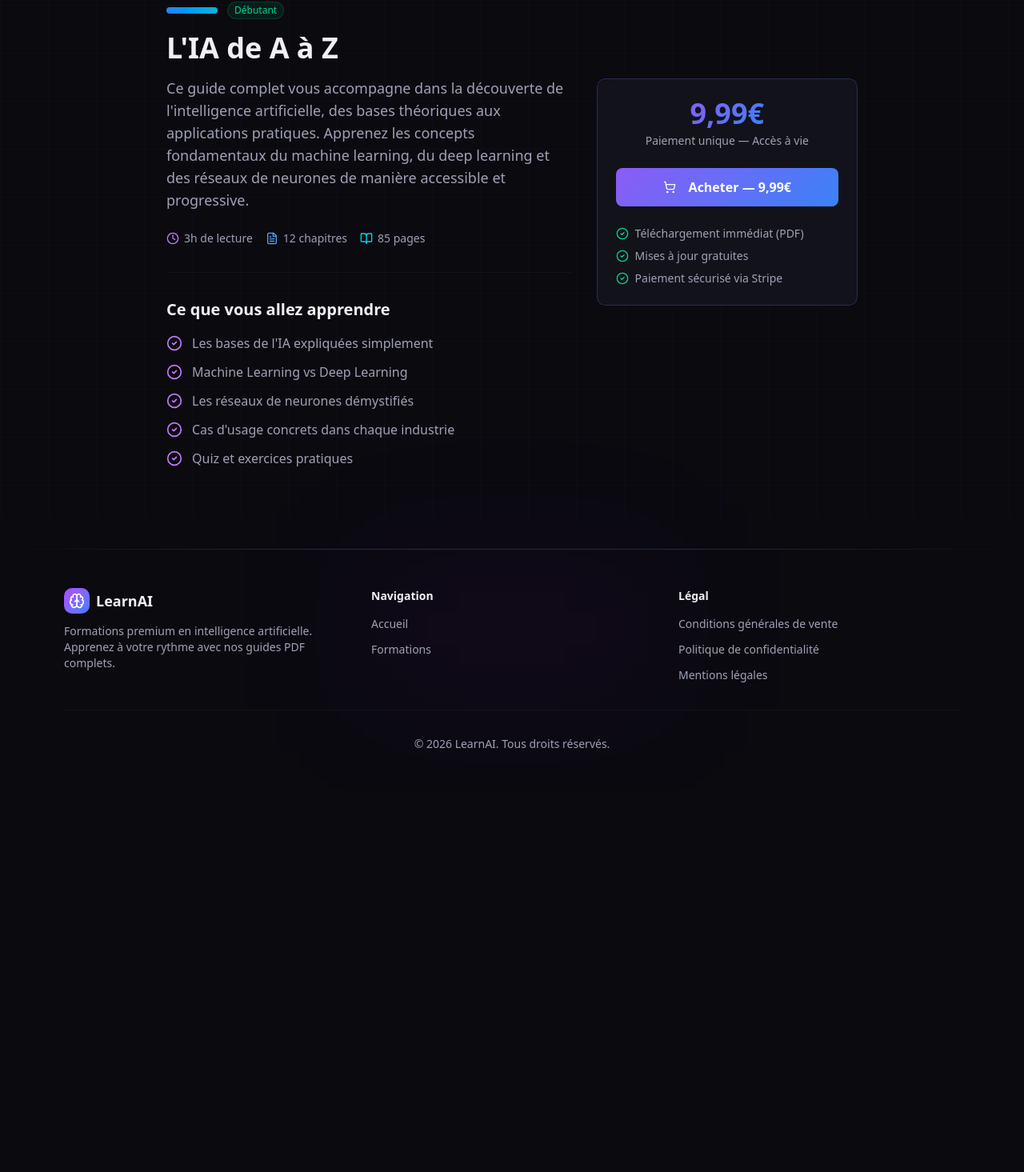
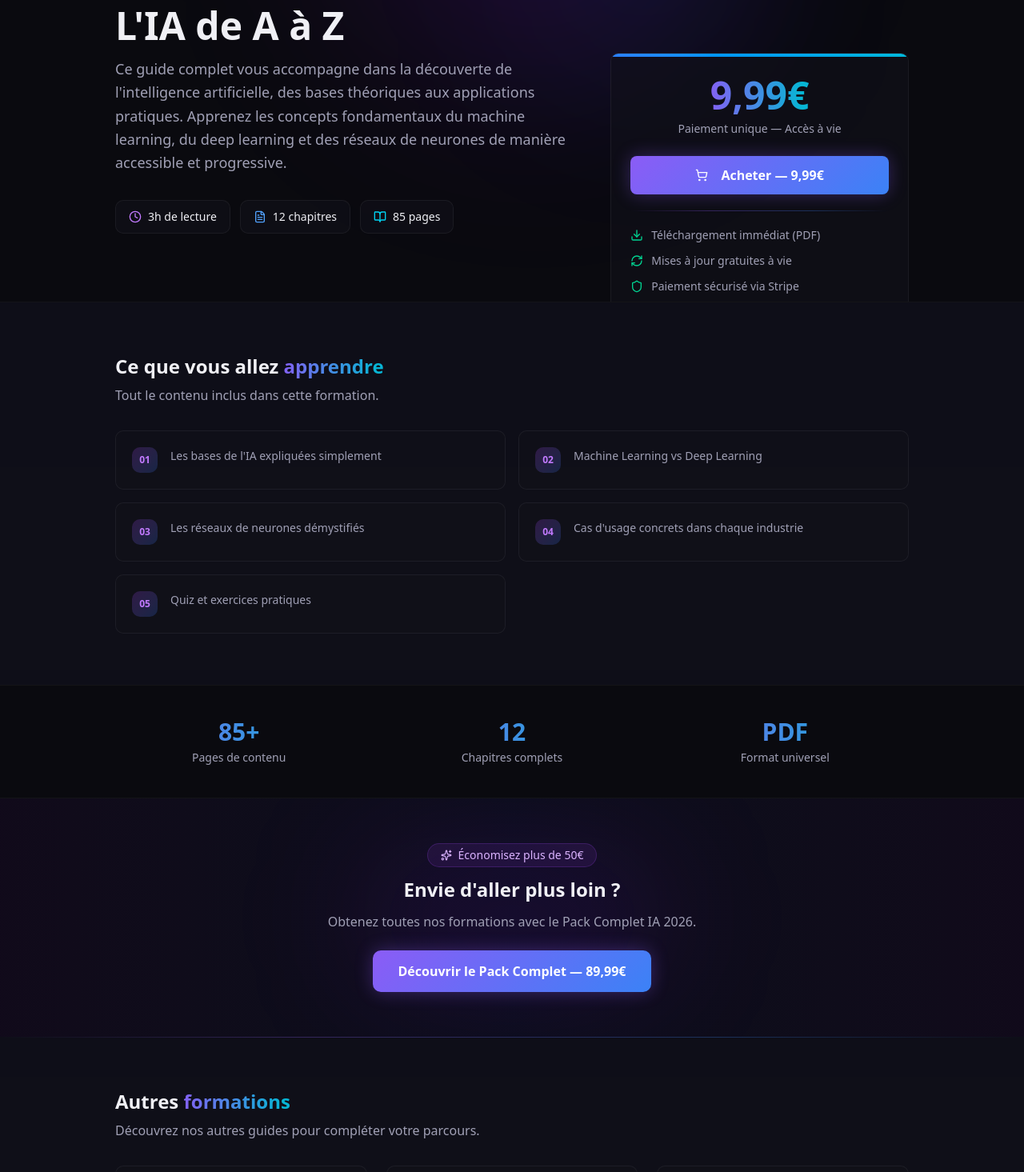
Before and after one commit to Lisu-max/learnai, a Next.js app: page /cours/ia-de-a-a-z in a window 1280 px wide. Shown: the part 179-1644 px from the top of the page at 80% size. Before the commit the page ends 1167 px from the top, so only its background shows below. Built offline with nearby package versions, Linux system fonts and the light colour scheme; no server answers.

Commit message:
Upgrade course detail page: hero banner, glassmorphism, features grid, social proof, related courses, bundle CTA

```diff
--- a/src/app/cours/[slug]/page.tsx
+++ b/src/app/cours/[slug]/page.tsx
@@ -1,15 +1,20 @@
 import { notFound } from "next/navigation";
 import type { Metadata } from "next";
 import { courses, getCourseBySlug } from "@/lib/courses";
+import { CourseCard } from "@/components/courses/course-card";
 import { BuyButton } from "@/components/courses/buy-button";
 import { Badge } from "@/components/ui/badge";
-import { Separator } from "@/components/ui/separator";
+import { Reveal } from "@/components/ui/reveal";
 import {
   BookOpen,
   Clock,
   FileText,
   CheckCircle2,
   ArrowLeft,
+  Shield,
+  Download,
+  RefreshCw,
+  Sparkles,
 } from "lucide-react";
 import Link from "next/link";
 
@@ -47,75 +52,76 @@ export default async function CourseDetailPage({
   const course = getCourseBySlug(slug);
   if (!course) notFound();
 
+  const otherCourses = courses
+    .filter((c) => c.slug !== course.slug)
+    .slice(0, 3);
+
   return (
-    <div className="bg-grid">
-      <section className="mx-auto max-w-4xl px-4 py-16">
+    <div className="relative">
+      {/* Hero banner with gradient background */}
+      <section className="relative overflow-hidden border-b border-border/50">
+        {/* Animated orbs */}
+        <div className="hero-orb-1 pointer-events-none absolute -top-40 left-1/2 h-[400px] w-[400px] -translate-x-1/2 rounded-full bg-purple-600/15 blur-[120px]" />
+        <div className="hero-orb-2 pointer-events-none absolute -top-20 right-1/4 h-[250px] w-[250px] rounded-full bg-blue-600/10 blur-[100px]" />
+
+        <div className="relative mx-auto max-w-5xl px-4 pb-12 pt-8">
           <Link
             href="/cours"
-          className="mb-8 inline-flex items-center gap-1 text-sm text-muted-foreground transition-colors hover:text-foreground"
+            className="group mb-8 inline-flex items-center gap-1.5 text-sm text-muted-foreground transition-colors hover:text-foreground"
           >
-          <ArrowLeft className="h-4 w-4" />
+            <ArrowLeft className="h-4 w-4 transition-transform group-hover:-translate-x-1" />
             Retour aux formations
           </Link>
 
-        <div className="grid gap-8 lg:grid-cols-5">
-          {/* Course details */}
+          <div className="grid gap-10 lg:grid-cols-5">
+            {/* Course info */}
             <div className="lg:col-span-3 animate-fade-in">
               <div className="mb-4 flex items-center gap-3">
                 <div
-                className={`h-2 w-16 rounded-full bg-gradient-to-r ${course.color}`}
+                  className={`h-2 w-20 rounded-full bg-gradient-to-r ${course.color}`}
                 />
                 <Badge variant="outline" className={levelColors[course.level]}>
                   {course.level}
                 </Badge>
               </div>
 
-            <h1 className="mb-4 text-3xl font-bold md:text-4xl">
+              <h1 className="mb-4 text-3xl font-bold md:text-5xl">
                 {course.title}
               </h1>
 
-            <p className="mb-6 text-lg text-muted-foreground">
+              <p className="mb-8 text-lg leading-relaxed text-muted-foreground">
                 {course.longDescription}
               </p>
 
-            <div className="mb-8 flex flex-wrap gap-4 text-sm text-muted-foreground">
-              <span className="flex items-center gap-1.5">
+              {/* Stats pills */}
+              <div className="flex flex-wrap gap-3">
+                <div className="card-glass inline-flex items-center gap-2 px-4 py-2.5">
                   <Clock className="h-4 w-4 text-purple-400" />
-                {course.duration}
-              </span>
-              <span className="flex items-center gap-1.5">
+                  <span className="text-sm font-medium">{course.duration}</span>
+                </div>
+                <div className="card-glass inline-flex items-center gap-2 px-4 py-2.5">
                   <FileText className="h-4 w-4 text-blue-400" />
-                {course.chapters} chapitres
-              </span>
-              <span className="flex items-center gap-1.5">
+                  <span className="text-sm font-medium">{course.chapters} chapitres</span>
+                </div>
+                <div className="card-glass inline-flex items-center gap-2 px-4 py-2.5">
                   <BookOpen className="h-4 w-4 text-cyan-400" />
-                {course.pages} pages
-              </span>
+                  <span className="text-sm font-medium">{course.pages} pages</span>
                 </div>
-
-            <Separator className="mb-8 bg-border/50" />
-
-            <h2 className="mb-4 text-xl font-semibold">
-              Ce que vous allez apprendre
-            </h2>
-            <ul className="space-y-3">
-              {course.features.map((feature) => (
-                <li key={feature} className="flex items-start gap-3">
-                  <CheckCircle2 className="mt-0.5 h-5 w-5 shrink-0 text-purple-400" />
-                  <span className="text-muted-foreground">{feature}</span>
-                </li>
-              ))}
-            </ul>
+              </div>
             </div>
 
             {/* Purchase card */}
             <div className="lg:col-span-2 animate-fade-in-delay-1">
-            <div className="card-gradient sticky top-24 p-6">
+              <div className="card-glass sticky top-24 overflow-hidden">
+                {/* Gradient top accent */}
+                <div className={`h-1 w-full bg-gradient-to-r ${course.color}`} />
+
+                <div className="p-6">
                   <div className="mb-6 text-center">
-                <span className="text-4xl font-bold gradient-text">
+                    <span className="text-5xl font-bold gradient-text-animated">
                       {course.priceFormatted}
                     </span>
-                <p className="mt-1 text-sm text-muted-foreground">
+                    <p className="mt-2 text-sm text-muted-foreground">
                       Paiement unique — Accès à vie
                     </p>
                   </div>
@@ -125,23 +131,135 @@ export default async function CourseDetailPage({
                     priceFormatted={course.priceFormatted}
                   />
 
-              <ul className="mt-6 space-y-2 text-sm text-muted-foreground">
-                <li className="flex items-center gap-2">
-                  <CheckCircle2 className="h-4 w-4 text-emerald-400" />
+                  <div className="section-divider my-5" />
+
+                  <ul className="space-y-3 text-sm text-muted-foreground">
+                    <li className="flex items-center gap-2.5">
+                      <Download className="h-4 w-4 text-emerald-400" />
                       Téléchargement immédiat (PDF)
                     </li>
-                <li className="flex items-center gap-2">
+                    <li className="flex items-center gap-2.5">
+                      <RefreshCw className="h-4 w-4 text-emerald-400" />
+                      Mises à jour gratuites à vie
+                    </li>
+                    <li className="flex items-center gap-2.5">
+                      <Shield className="h-4 w-4 text-emerald-400" />
+                      Paiement sécurisé via Stripe
+                    </li>
+                    <li className="flex items-center gap-2.5">
                       <CheckCircle2 className="h-4 w-4 text-emerald-400" />
-                  Mises à jour gratuites
-                </li>
-                <li className="flex items-center gap-2">
-                  <CheckCircle2 className="h-4 w-4 text-emerald-400" />
-                  Paiement sécurisé via Stripe
+                      Garantie 30 jours satisfait ou remboursé
                     </li>
                   </ul>
                 </div>
               </div>
             </div>
+          </div>
+        </div>
+      </section>
+
+      {/* Features section */}
+      <section className="bg-secondary/30">
+        <div className="mx-auto max-w-5xl px-4 py-16">
+          <Reveal>
+            <h2 className="mb-2 text-2xl font-bold">
+              Ce que vous allez <span className="gradient-text-animated">apprendre</span>
+            </h2>
+            <p className="mb-8 text-muted-foreground">
+              Tout le contenu inclus dans cette formation.
+            </p>
+          </Reveal>
+
+          <Reveal className="reveal-stagger grid gap-4 sm:grid-cols-2">
+            {course.features.map((feature, i) => (
+              <div
+                key={feature}
+                className="card-glass flex items-start gap-4 p-5"
+              >
+                <div className="flex h-8 w-8 shrink-0 items-center justify-center rounded-lg bg-gradient-to-br from-purple-500/20 to-blue-500/20">
+                  <span className="text-xs font-bold text-purple-400">
+                    {String(i + 1).padStart(2, "0")}
+                  </span>
+                </div>
+                <span className="text-sm leading-relaxed text-muted-foreground">
+                  {feature}
+                </span>
+              </div>
+            ))}
+          </Reveal>
+        </div>
+      </section>
+
+      {/* Social proof bar */}
+      <section className="border-y border-border/50">
+        <div className="mx-auto max-w-5xl px-4 py-10">
+          <Reveal className="reveal-stagger grid grid-cols-3 gap-8 text-center">
+            <div>
+              <p className="text-3xl font-bold gradient-text-animated">{course.pages}+</p>
+              <p className="mt-1 text-sm text-muted-foreground">Pages de contenu</p>
+            </div>
+            <div>
+              <p className="text-3xl font-bold gradient-text-animated">{course.chapters}</p>
+              <p className="mt-1 text-sm text-muted-foreground">Chapitres complets</p>
+            </div>
+            <div>
+              <p className="text-3xl font-bold gradient-text-animated">PDF</p>
+              <p className="mt-1 text-sm text-muted-foreground">Format universel</p>
+            </div>
+          </Reveal>
+        </div>
+      </section>
+
+      {/* Bundle CTA for non-bundle courses */}
+      {course.level !== "Bundle" && (
+        <section className="relative overflow-hidden">
+          <div className="pointer-events-none absolute inset-0 bg-gradient-to-r from-purple-600/5 via-blue-600/5 to-purple-600/5" />
+          <div className="pointer-events-none absolute left-1/2 top-1/2 h-[200px] w-[400px] -translate-x-1/2 -translate-y-1/2 rounded-full bg-purple-600/10 blur-[80px]" />
+
+          <div className="relative mx-auto max-w-5xl px-4 py-14">
+            <Reveal>
+              <div className="text-center">
+                <div className="mb-3 inline-flex items-center gap-2 rounded-full border border-purple-500/20 bg-purple-500/10 px-4 py-1 text-sm text-purple-300">
+                  <Sparkles className="h-3.5 w-3.5" />
+                  Économisez plus de 50€
+                </div>
+                <h2 className="mb-3 text-2xl font-bold">
+                  Envie d&apos;aller plus loin ?
+                </h2>
+                <p className="mb-6 text-muted-foreground">
+                  Obtenez toutes nos formations avec le Pack Complet IA 2026.
+                </p>
+                <Link
+                  href="/cours/pack-complet-ia-2026"
+                  className="btn-gradient-glow inline-flex items-center gap-2 rounded-lg px-8 py-3.5 font-semibold text-white"
+                >
+                  Découvrir le Pack Complet — 89,99€
+                </Link>
+              </div>
+            </Reveal>
+          </div>
+        </section>
+      )}
+
+      {/* Related courses */}
+      <section className="bg-secondary/30">
+        <div className="section-divider" />
+        <div className="mx-auto max-w-5xl px-4 py-16">
+          <Reveal>
+            <h2 className="mb-2 text-2xl font-bold">
+              Autres <span className="gradient-text-animated">formations</span>
+            </h2>
+            <p className="mb-8 text-muted-foreground">
+              Découvrez nos autres guides pour compléter votre parcours.
+            </p>
+          </Reveal>
+
+          <Reveal className="reveal-stagger grid gap-6 sm:grid-cols-2 lg:grid-cols-3">
+            {otherCourses.map((c) => (
+              <CourseCard key={c.slug} course={c} />
+            ))}
+          </Reveal>
+        </div>
       </section>
     </div>
   );
--- a/src/components/courses/buy-button.tsx
+++ b/src/components/courses/buy-button.tsx
@@ -41,7 +41,7 @@ export function BuyButton({
       onClick={handleCheckout}
       disabled={loading}
       size="lg"
-      className="btn-gradient w-full border-0 py-6 text-base font-semibold text-white"
+      className="btn-gradient-glow w-full border-0 py-6 text-base font-semibold text-white"
     >
       {loading ? (
         <>
```
Lines whose indentation alone changed are shown as unchanged.
